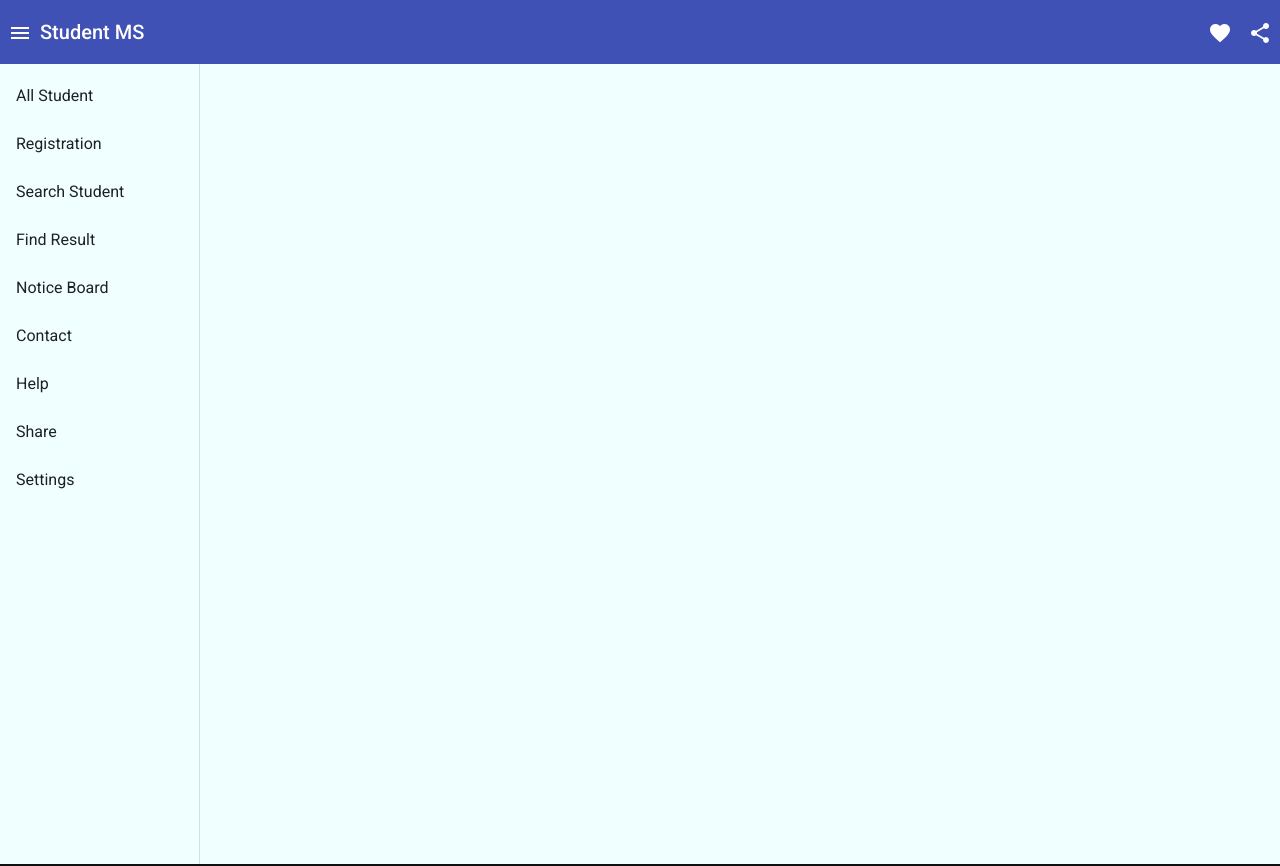
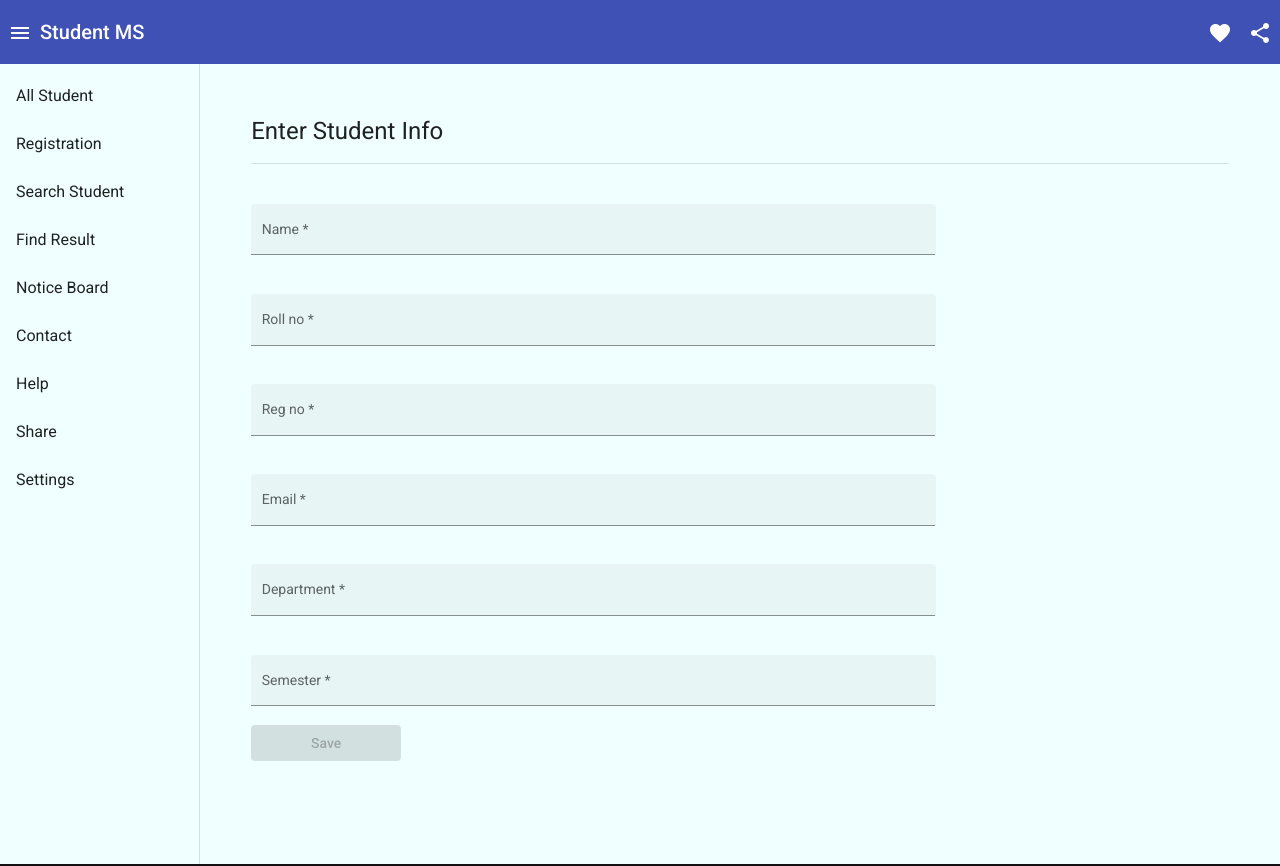
Before and after one commit to Nasirsiraj/StudentMS-APP, an Angular app: page /dashboard/registration in a window 1280 px wide. Shown: the top 866 px of the page. Built offline with nearby package versions, Linux system fonts and the light colour scheme; what @ngrx/effects, @ngrx/router-store, @ngrx/store would draw is missing.

Commit message:
registration c coded

```diff
--- a/src/app/app-routing.module.ts
+++ b/src/app/app-routing.module.ts
@@ -7,7 +7,9 @@ import {RegistrationComponent} from './component/registration/registration.compo
 const routes: Routes = [
   {path: '', redirectTo: 'dashboard', pathMatch: 'full'},
   {path: 'dashboard', component: DashboardComponent, children: [
-      {path: 'registration', component: RegistrationComponent}
+      {path: '', redirectTo: 'registration', pathMatch: 'full'},
+      {path: 'registration', component: RegistrationComponent},
+      {path: '**', redirectTo: 'all-student'}
     ]},
   {path: 'error', component: ErrorPageComponent},
   {path: '**', redirectTo: 'error'}
--- a/src/app/component/component.module.ts
+++ b/src/app/component/component.module.ts
@@ -3,6 +3,7 @@ import { CommonModule } from '@angular/common';
 import {MaterialModule} from '../material/material.module';
 import {AppRoutingModule, RoutingComponent} from '../app-routing.module';
 import { FooterComponent } from './footer/footer.component';
+import {FormsModule, ReactiveFormsModule} from '@angular/forms';
 
 
 @NgModule({
@@ -16,7 +17,9 @@ import { FooterComponent } from './footer/footer.component';
   imports: [
     CommonModule,
     MaterialModule,
-    AppRoutingModule
+    AppRoutingModule,
+    FormsModule,
+    ReactiveFormsModule
   ]
 })
 export class ComponentModule { }
--- a/src/app/component/dashboard/dashboard.component.html
+++ b/src/app/component/dashboard/dashboard.component.html
@@ -14,7 +14,7 @@
 <mat-drawer-container class="dashboard">
   <mat-drawer mode="side" [opened]="sidenavOpened" class="sidenav">
     <mat-nav-list>
-      <a mat-list-item routerLink="." *ngFor="let navlink of navLinkList">{{navlink}}</a>
+      <a mat-list-item routerLink="." *ngFor="let nlink of navLinkList">{{nlink}}</a>
     </mat-nav-list>
   </mat-drawer>
   <mat-drawer-content class="main-content">
--- a/src/app/component/dashboard/dashboard.component.scss
+++ b/src/app/component/dashboard/dashboard.component.scss
@@ -9,12 +9,14 @@
 .dashboard {
   padding: 0px;
   margin: 0px;
-  height: 100vh;
+  height: 100%;
   .sidenav{
+    height: 100%;
     background-color: azure;
     width: 200px;
   }
   .main-content{
+    height: 100%;
     background-color: azure;
     padding: 4%;
   }
--- a/src/app/component/footer/footer.component.scss
+++ b/src/app/component/footer/footer.component.scss
@@ -22,7 +22,7 @@
     background: black;
 
     h1 {
-      color: azure;
+      color: antiquewhite;
       font-size: 20px;
     }
   }
--- a/src/app/component/registration/registration.component.html
+++ b/src/app/component/registration/registration.component.html
@@ -1,3 +1,105 @@
 <div class="container">
+  <h1>Enter Student Info</h1>
+  <mat-divider></mat-divider>
+  <br><br>
+  <form [formGroup]="registrationForm">
+<!--    student name-->
+    <mat-form-field appearance="fill">
+      <mat-label>Name</mat-label>
+      <input
+        type="text"
+        name="name"
+        matInput
+        formControlName="name"
+        placeholder="name"
+      />
+      <mat-error *ngIf="name && name.invalid && name.touched">
+        name is required
+      </mat-error>
+    </mat-form-field>
+    <br><br>
+<!--    roll-->
+    <mat-form-field appearance="fill">
+      <mat-label>Roll no</mat-label>
+      <input
+        type="number"
+        name="roll"
+        matInput
+        formControlName="roll"
+        placeholder="roll no"
+      />
+      <mat-error *ngIf="roll && roll.invalid && roll.touched">
+        roll is required
+      </mat-error>
+    </mat-form-field>
+    <br><br>
+<!--    reg-->
+    <mat-form-field appearance="fill">
+      <mat-label>Reg no</mat-label>
+      <input
+        type="number"
+        name="reg"
+        matInput
+        formControlName="reg"
+        placeholder="reg no"
+      />
+      <mat-error *ngIf="reg && reg.invalid && reg.touched">
+        reg is required
+      </mat-error>
+    </mat-form-field>
+    <br><br>
+<!--    email-->
+    <mat-form-field appearance="fill">
+      <mat-label>Email</mat-label>
+      <input
+        type="text"
+        name="email"
+        matInput
+        formControlName="email"
+        placeholder="email"
+      />
+      <mat-error *ngIf="email && email.invalid && email.touched">
+        email is required
+      </mat-error>
+    </mat-form-field>
+    <br><br>
+<!--    department-->
+    <mat-form-field appearance="fill">
+      <mat-label>Department</mat-label>
+      <input
+        type="text"
+        name="department"
+        matInput
+        formControlName="department"
+        placeholder="department"
+      />
+      <mat-error *ngIf="department && department.invalid && department.touched">
+        department is required
+      </mat-error>
+    </mat-form-field>
+    <br><br>
+<!--    semester-->
+    <mat-form-field appearance="fill">
+      <mat-label>Semester</mat-label>
+      <input
+        type="text"
+        name="semester"
+        matInput
+        formControlName="semester"
+        placeholder="semester"
+      />
+      <mat-error *ngIf="semester && semester.invalid && semester.touched">
+        semester is required
+      </mat-error>
+    </mat-form-field>
+    <br>
+    <!--    submit-->
+    <button mat-raised-button
+            [disabled]="registrationForm.invalid"
+            (click)="onSubmit(registrationForm.value)"
+            color="primary"
+    >Save
+    </button>
 
+  </form>
 </div>
--- a/src/app/component/registration/registration.component.scss
+++ b/src/app/component/registration/registration.component.scss
@@ -1,3 +1,9 @@
 .container{
-
+  height: 150%;
+  mat-form-field{
+    width: 70%;
+  }
+  button{
+    width: 150px;
+  }
 }
--- a/src/app/component/registration/registration.component.ts
+++ b/src/app/component/registration/registration.component.ts
@@ -1,4 +1,7 @@
 import { Component, OnInit } from '@angular/core';
+import {FormBuilder, Validators} from '@angular/forms';
+import {Student} from '../../model/student.model';
+import {StudentService} from '../../service/student.service';
 
 @Component({
   selector: 'app-registration',
@@ -7,9 +10,56 @@ import { Component, OnInit } from '@angular/core';
 })
 export class RegistrationComponent implements OnInit {
 
-  constructor() { }
+  constructor(
+    private formBuilder: FormBuilder,
+    private studentService: StudentService
+  ) { }
+
+  registrationForm = this.formBuilder.group({
+    id: [null,],
+    name: ['', [Validators.required]],
+    roll: [null, [Validators.required]],
+    reg: [null, [Validators.required]],
+    email: ['', [Validators.required]],
+    department: ['', [Validators.required]],
+    semester: ['', [Validators.required]]
+  });
+  onSubmit(student: Student): void{
+    console.log(student)
+    // if(student === null){
+    //   this.studentService.postOneStudent(student).subscribe(
+    //     (response => {
+    //       console.log(response)
+    //     }),
+    //     (error => {
+    //       console.log(error as Error)
+    //     })
+    //   )
+    // }
+  }
 
   ngOnInit(): void {
   }
 
+  get id(){
+    return this.registrationForm.get('id')
+  }
+  get name(){
+    return this.registrationForm.get('name')
+  }
+  get roll(){
+    return this.registrationForm.get('roll')
+  }
+  get reg(){
+    return this.registrationForm.get('reg')
+  }
+  get email(){
+    return this.registrationForm.get('email')
+  }
+  get department(){
+    return this.registrationForm.get('department')
+  }
+  get semester(){
+    return this.registrationForm.get('semester')
+  }
 }
```
Also changed, not shown: src/app/model/student.model.ts (+7 -7 lines).
